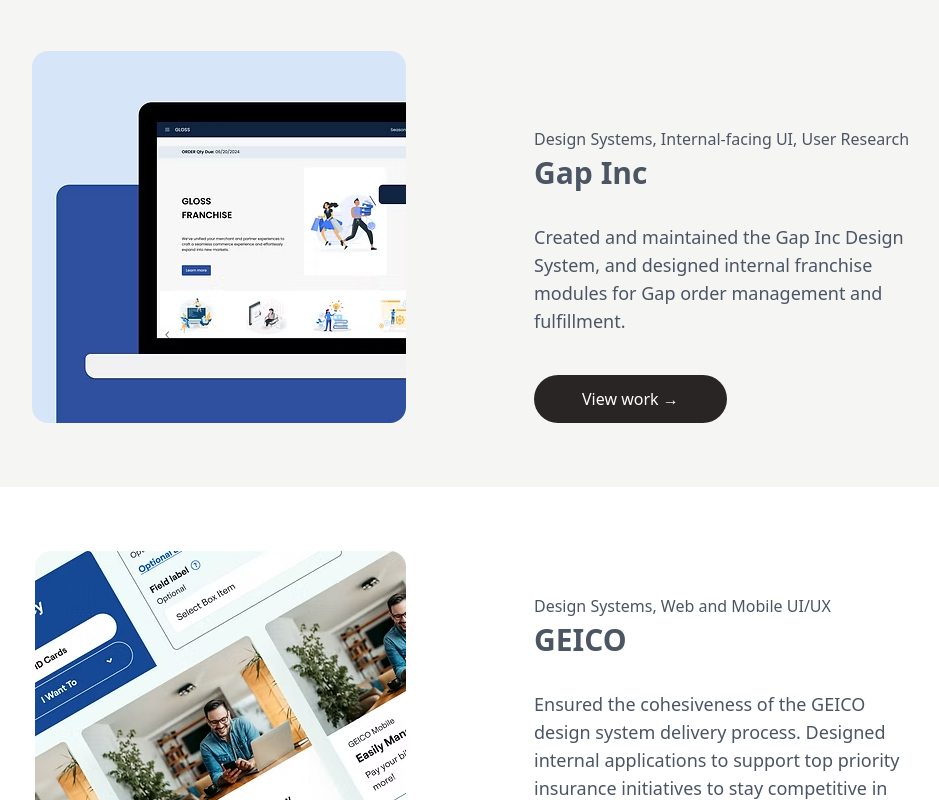
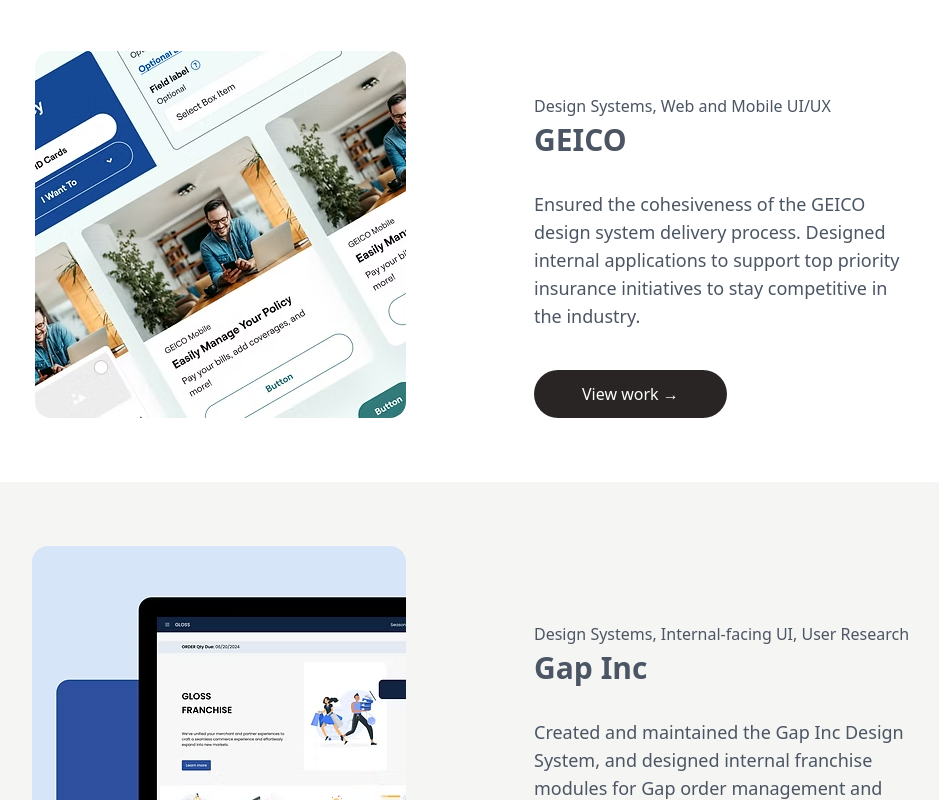
Before and after one commit to fillersury/stphluo, a React (Vite) app: page / in a window 1280 px wide. Shown: the part 900-1700 px from the top of the page, without its empty margins (170-1109 px from the left). Built offline with nearby package versions, Linux system fonts and the light colour scheme.

Commit message:
reorder workshowcases

```diff
--- a/src/pages/Portfolio.tsx
+++ b/src/pages/Portfolio.tsx
@@ -40,6 +40,15 @@
           onButtonClick={() => onNavigate("projects/state-farm")}
         />
       </section>
+      <section>
+        <WorkShowcase
+          image={geico}
+          category="Design Systems, Web and Mobile UI/UX"
+          title="GEICO"
+          description="Ensured the cohesiveness of the GEICO design system delivery process. Designed internal applications to support top priority insurance initiatives to stay competitive in the industry."
+          onButtonClick={() => onNavigate("projects/geico")}
+        />
+      </section>
       <section className="bg-stone-100">
         <WorkShowcase
           image={gap}
@@ -47,15 +56,6 @@
           title="Gap Inc"
           description="Created and maintained the Gap Inc Design System, and designed internal franchise modules for Gap order management and fulfillment."
           onButtonClick={() => onNavigate("projects/gap")}
-        />
-      </section>
-      <section>
-        <WorkShowcase
-          image={geico}
-          category="Design Systems, Web and Mobile UI/UX"
-          title="GEICO"
-          description="Ensured the cohesiveness of the GEICO design system delivery process. Designed internal applications to support top priority insurance initiatives to stay competitive in the industry."
-          onButtonClick={() => onNavigate("projects/geico")}
         />
       </section>
       <section className="bg-stone-100">
```
